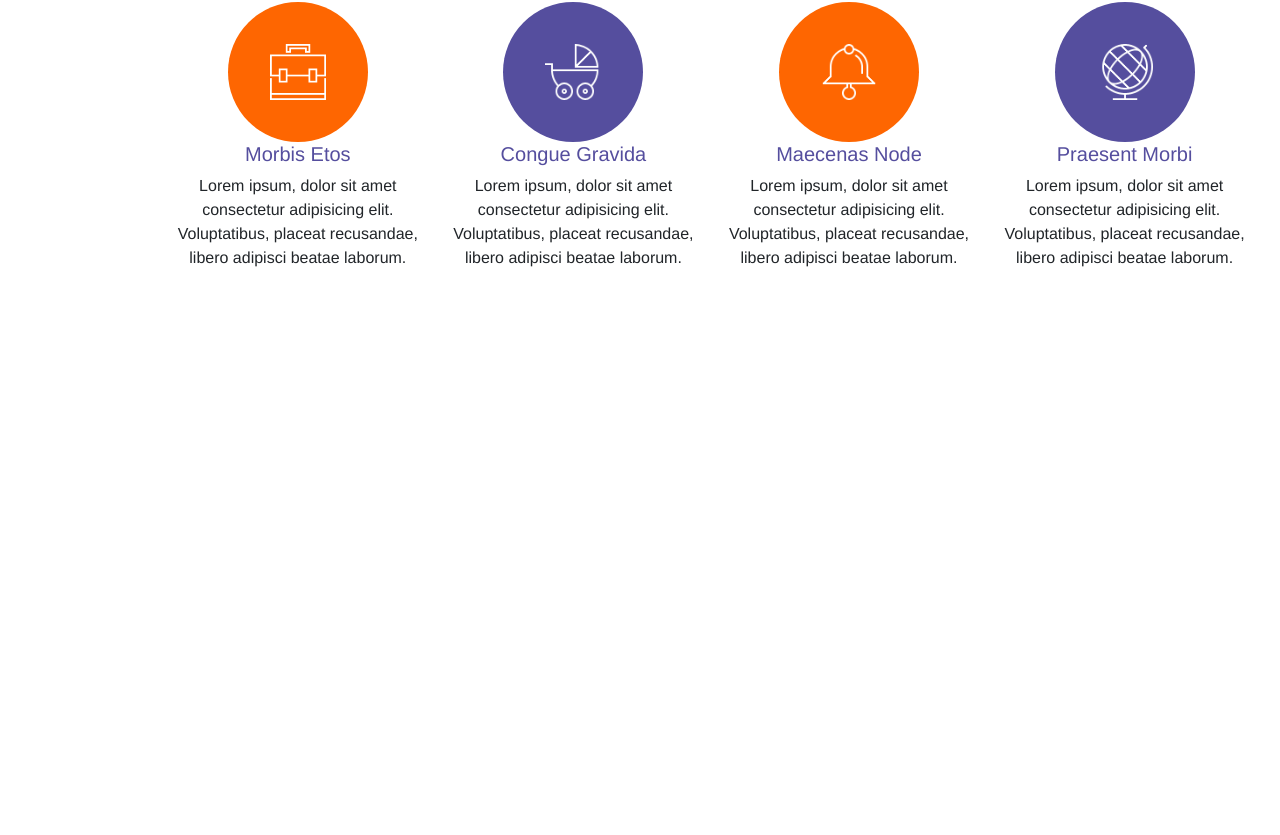
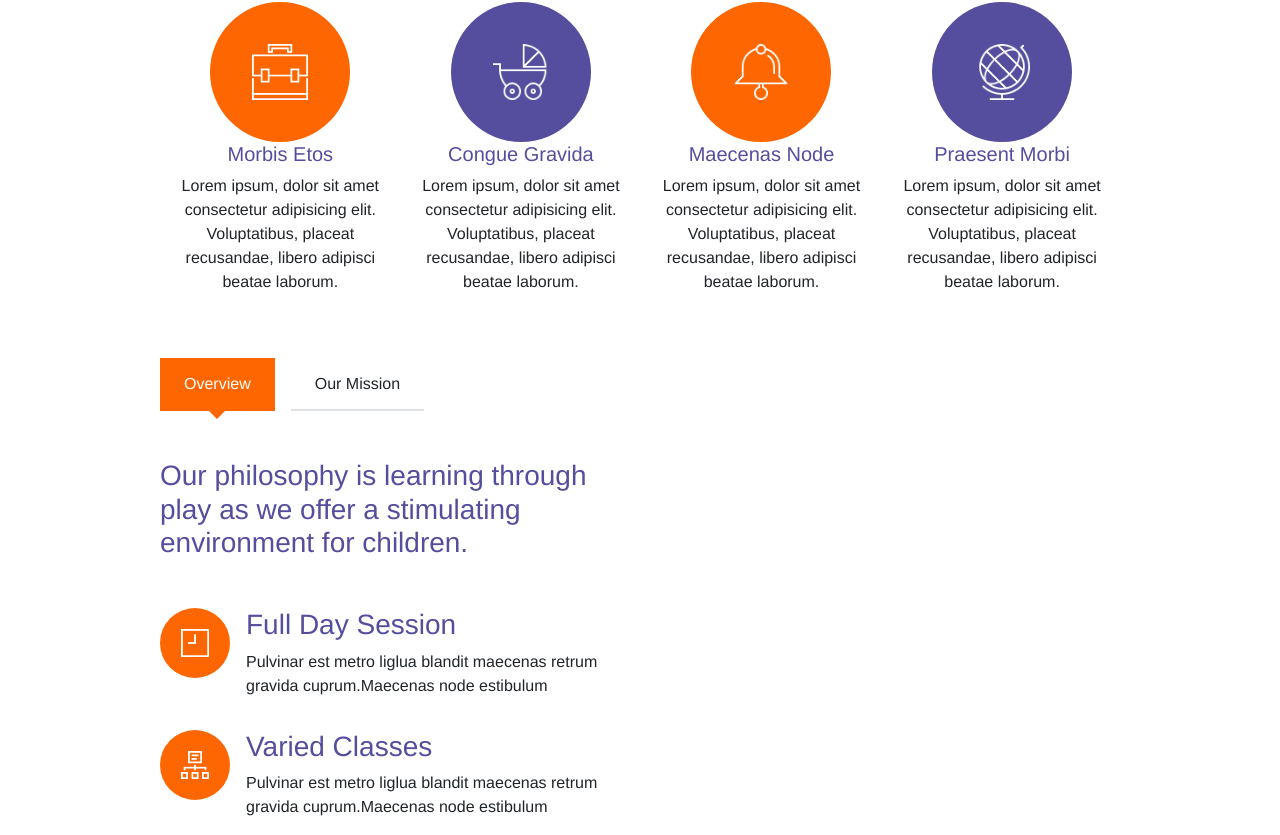
Before and after one commit to Alessio1921/proj-html-vuejs, a Vue app: page / in a window 1280 px wide. Shown: the part 944-1779 px from the top of the page. Before the commit the page ends 1230 px from the top, so only its background shows below. Built offline with nearby package versions, Linux system fonts and the light colour scheme.

Commit message:
added section overvwiew and component carousel

```diff
--- /dev/null
+++ b/src/components/Carousel.vue
@@ -0,0 +1,14 @@
+<template>
+  <div>
+  </div>
+</template>
+
+<script>
+export default {
+name:"CarouselHome",
+}
+</script>
+
+<style scoped lang="scss">
+
+</style>
--- a/src/components/Main.vue
+++ b/src/components/Main.vue
@@ -49,20 +49,57 @@
       </div>
     </section>
     <!-- section overview -->
-    <section id="overview">
+    <section id="overview" class="mt-5">
       <div class="my-container d-flex">
+        <!-- left part -->
         <div class="left">
-
+          <div class="left-top d-flex">
+            <div class="title orange text-white">
+              <h6>Overview</h6>
+              <div class="arrow-down"></div>
+            </div>
+            <div class="title border-bottom border-2 ms-3">
+              <h6>Our Mission</h6>
+            </div>
+          </div>
+          <h3 class="my-5">Our philosophy is learning through play as we offer a stimulating environment for children.</h3>
+          <div class="left-bottom">
+            <!-- left elements -->
+            <div class="element d-flex mb-3">
+              <div class="circle orange mx-auto me-3">
+                <img src="../assets/fable/images/clock_alt.png" alt="clock img">
+              </div>
+              <div class="description">
+                <h3>Full Day Session</h3>
+                <p>Pulvinar est metro liglua blandit maecenas retrum gravida cuprum.Maecenas node estibulum</p>
+              </div>
+            </div>
+            <div class="element d-flex">
+              <div class="circle orange mx-auto me-3">
+                <img src="../assets/fable/images/diagram_alt.png" alt="diagram img">
+              </div>
+              <div class="description">
+                <h3>Varied Classes</h3>
+                <p>Pulvinar est metro liglua blandit maecenas retrum gravida cuprum.Maecenas node estibulum</p>
+              </div>
+            </div>
+          </div>
         </div>
-        <div class="right"></div>
+        <div class="right">
+          <Carousel />
+        </div>
       </div>
     </section>
   </main>
 </template>
 
 <script>
+import Carousel from './Carousel.vue'
 export default {
   name: 'indexMain',
+  components: {
+    Carousel,
+  },
   props: {
   }
 }
@@ -100,7 +137,7 @@ export default {
               }
           }
           .element-text{
-            width: 250px;
+            width: 215px;
             h5{
               color: $violet;
             }
@@ -110,8 +147,55 @@ export default {
     }
     // overview
     #overview{
+      background-color: $white;
       .left{
         width: 50%;
+        h3{
+          color: $violet;
+        }
+        .title.orange{
+          background-color: $orange;
+        }
+        .title{
+          padding:.5rem 1.5rem;
+          .arrow-down{
+            width: 0px;
+            height: 0px;
+            border-left: 10px solid transparent;
+            border-right: 10px solid transparent;
+            border-top: 10px solid $orange;
+            position:relative;
+            top: 1rem;
+            left: 50%;
+            transform: translateX(-50%);
+          }
+          h6{
+            margin-bottom: 0;
+            padding-top: 0.5rem;
+          }
+        }
+        .left-bottom{
+          .circle.orange{
+            background-color: $orange;
+          }
+          .circle{
+            padding: 20px;
+            width: 90px;
+            height: 70px;
+            border-radius: 50%;
+            position: relative;
+            img{
+              position: absolute;
+              height: 40%;
+              top: 50%;
+              left: 50%;
+              transform: translate(-50%,-50%);
+            }
+          }
+          h3{
+            color:$violet;
+          }
+        }
       };
       .right{
         width: 50%;
```
